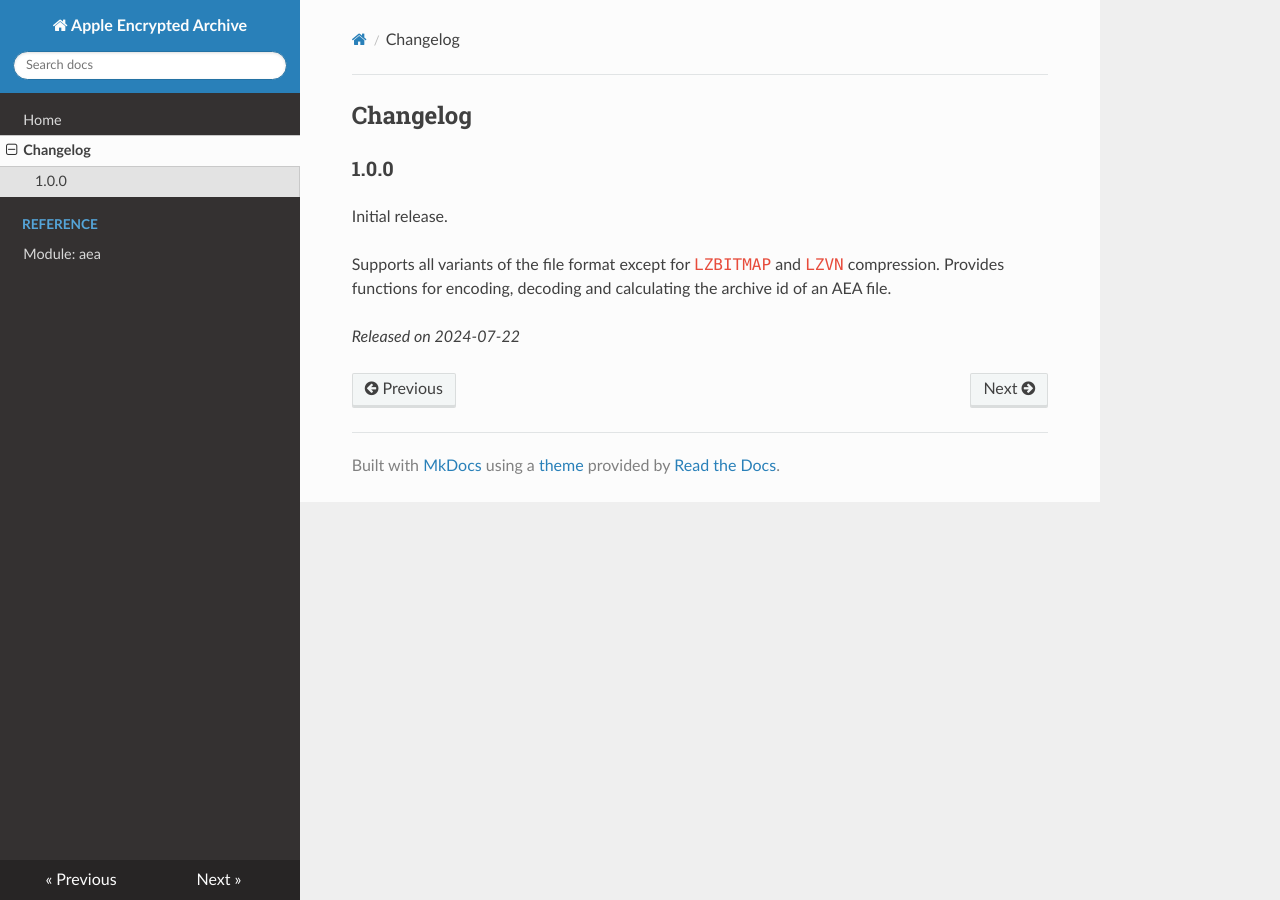
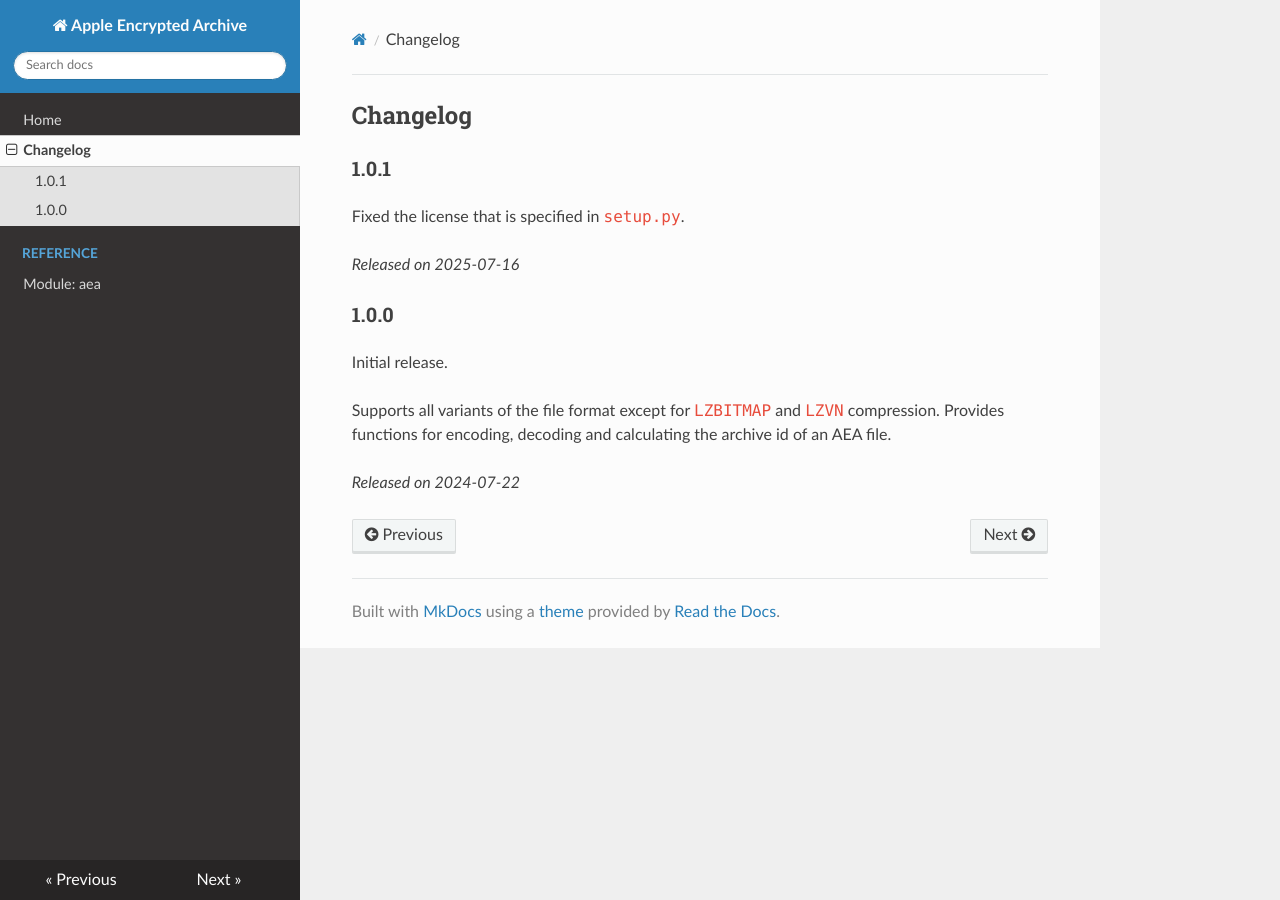
Before and after one commit to kinnay/AEA, an MkDocs documentation site: the page built from docs/changelog.md, in a window 1280 px wide. Built offline with MkDocs 1.6.1, drawn with Linux system fonts in a browser that asks for light colours; nearby versions of some CDN libraries.

Commit message:
Update changelog

```diff
--- a/docs/changelog.md
+++ b/docs/changelog.md
@@ -1,5 +1,10 @@
 
 ## Changelog
+
+### 1.0.1
+Fixed the license that is specified in `setup.py`.
+
+*Released on 2025-07-16*
 
 ### 1.0.0
 Initial release.
```
